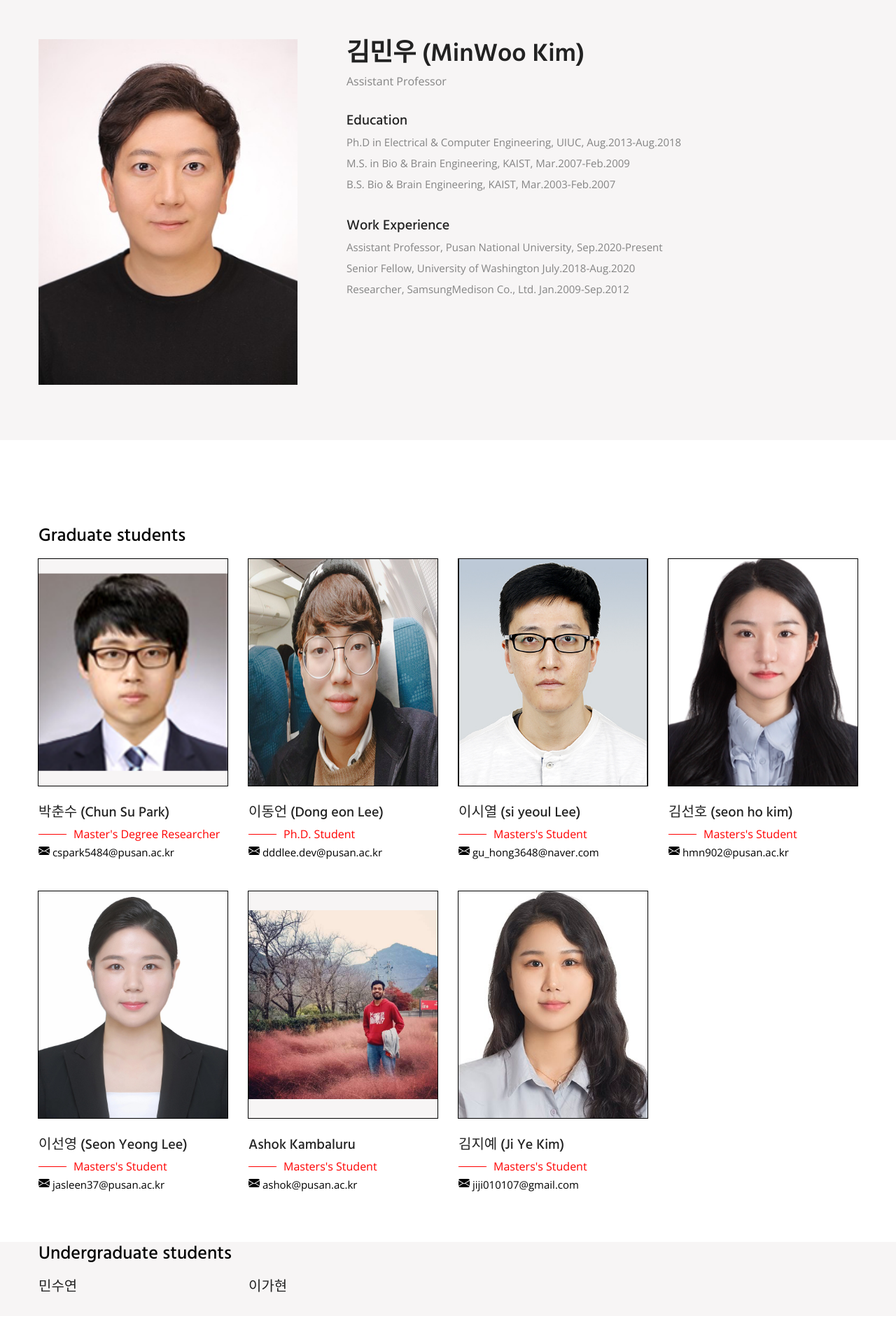
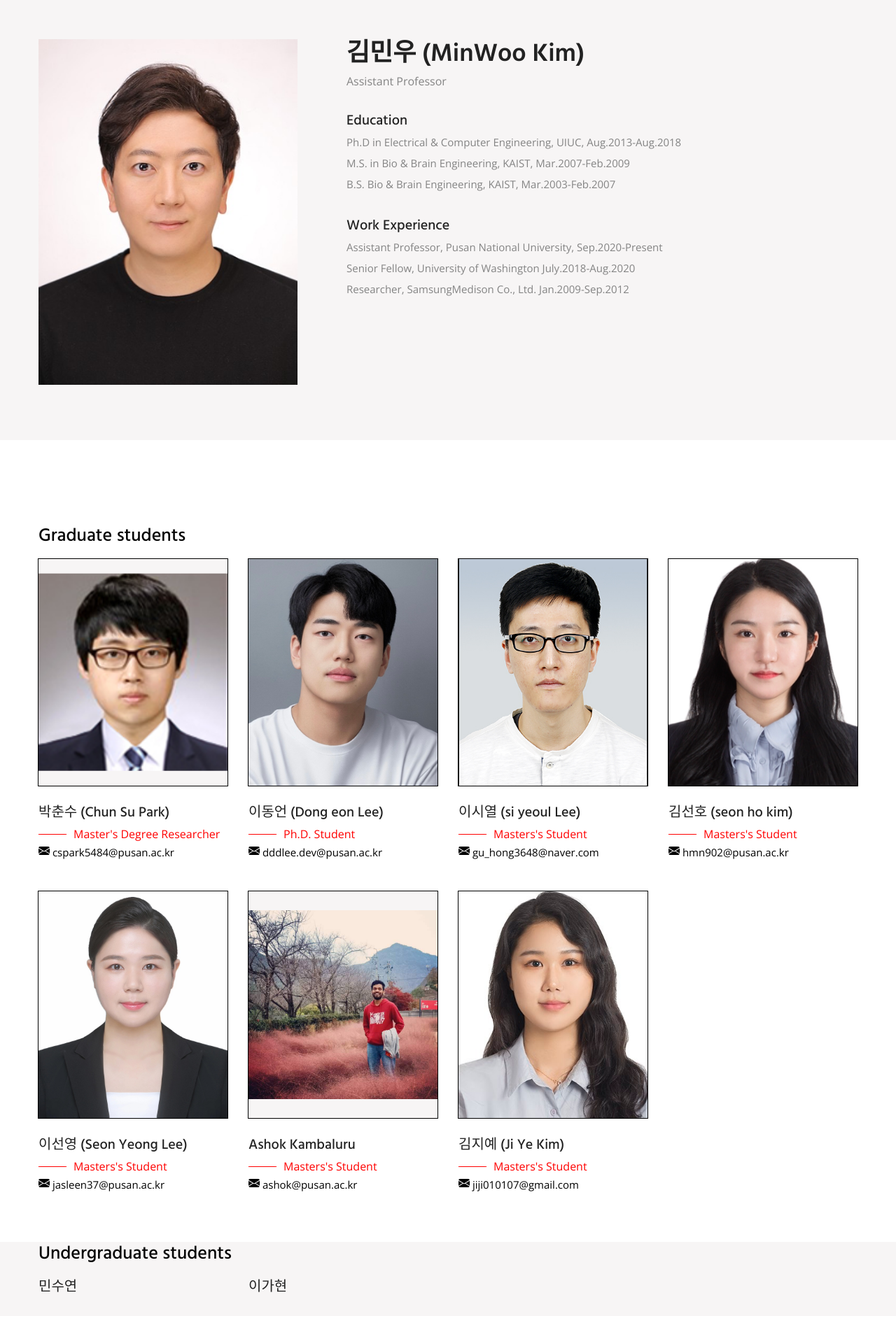
Before and after one commit to pnu-amilab/pnu-amilab.github.io, a Jekyll site: the page built from team.html, in a window 1280 px wide. Shown: the part 549-2460 px from the top of the page at 70% size. Built offline with Jekyll 4.4.1, drawn with Linux system fonts in a browser that asks for light colours; some web fonts are replaced.

Commit message:
동언 사진변경

```diff
--- a/team.html
+++ b/team.html
@@ -85,7 +85,7 @@
                 <div class="col-lg-3 col-md-6 col-sm-12 team-column">
                     <div class="single-team-content inner-box">
                         <figure class="image-box">
-                            <img src="images/team/leedongeon.jpg"  class="team-image" alt="">
+                            <img src="images/team/dongeon.jpg"  class="team-image" alt="">
                             <!-- <div class="overlay">
                                 <div class="wrapper">
                                     <a href="#"><i class="fa fa-facebook"></i></a>
```
Also changed, not shown: images/team/dongeon.jpg (added).
